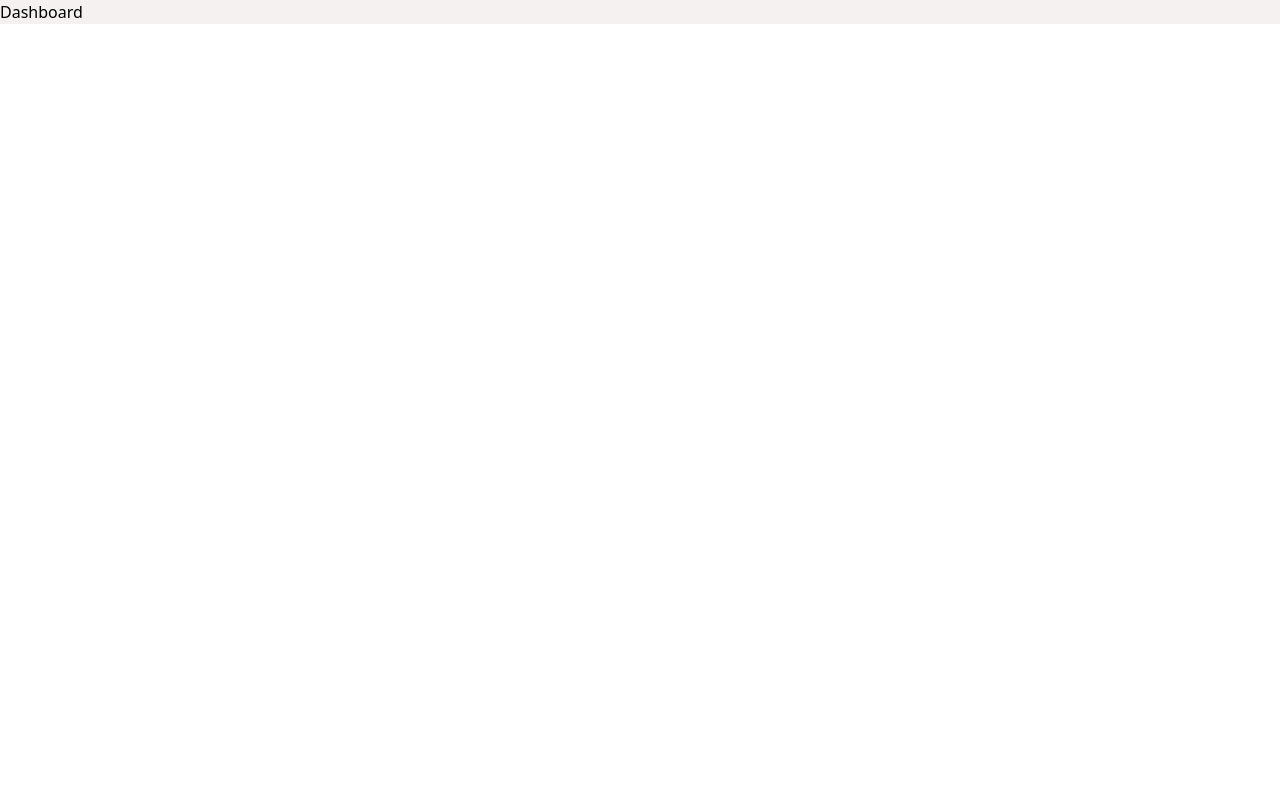
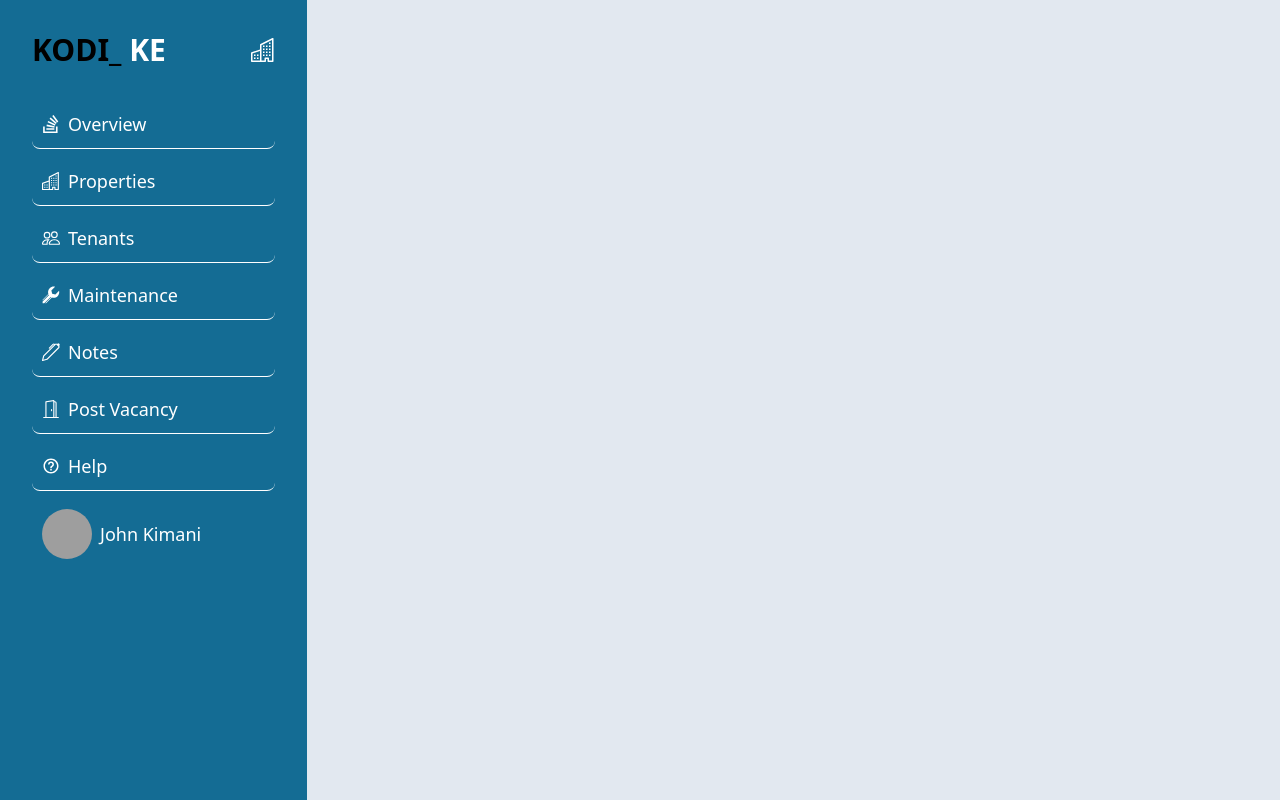
Before and after one commit to gitkrakenite/real-estate-automation, a React (Vite) app: page /dashboard in a window 1280 px wide. Built offline with nearby package versions, Linux system fonts and the light colour scheme; grey boxes are pictures that could not be loaded.

Commit message:
dashboard initial design

```diff
--- a/src/components/landlord/Register.jsx
+++ b/src/components/landlord/Register.jsx
@@ -4,6 +4,7 @@ import {
   AiOutlineEye,
   AiOutlineEyeInvisible,
   AiOutlineMail,
+  AiOutlinePhone,
 } from "react-icons/ai";
 
 import { Link, useNavigate } from "react-router-dom";
@@ -15,8 +16,8 @@ import { toast } from "react-hot-toast";
 const Register = () => {
   const [name, setName] = useState("");
   const [email, setEmail] = useState("");
-  const [category, setCategory] = useState("");
   const [password, setPassword] = useState("");
+  const [number, setNumber] = useState("");
 
   const [show, setShow] = useState(false);
 
@@ -113,6 +114,26 @@ const Register = () => {
                   <AiOutlineMail className="text-2xl" />
                 </div>
               </div>
+              {/* phone number */}
+              <div className="flex p-[10px] mr-[20px] items-center justify-between bg-slate-200 rounded-xl">
+                <div className="flex flex-col gap-[6px]">
+                  <label htmlFor="number" style={{ fontWeight: 600 }}>
+                    Phone number
+                  </label>
+                  <input
+                    id="number"
+                    type="text"
+                    placeholder="Enter your phone number"
+                    required
+                    className="bg-transparent outline-none"
+                    value={number}
+                    onChange={(e) => setNumber(e.target.value)}
+                  />
+                </div>
+                <div>
+                  <AiOutlinePhone className="text-2xl" />
+                </div>
+              </div>
               {/* password */}
               <div className="flex p-[10px] mr-[20px] items-center justify-between bg-slate-200 rounded-xl">
                 <div className="flex flex-col gap-[6px]">
--- a/src/screens/landLordScreens/dashboard/Dashboard.jsx
+++ b/src/screens/landLordScreens/dashboard/Dashboard.jsx
@@ -1,8 +1,128 @@
-import React from "react";
+import React, { useState } from "react";
 import "./dashboard.css";
+import { AiOutlinePlus } from "react-icons/ai";
+import { GiSpanner } from "react-icons/gi";
+import { BiHelpCircle } from "react-icons/bi";
+import {
+  BsStackOverflow,
+  BsBuildings,
+  BsPeople,
+  BsPen,
+  BsDoorOpen,
+} from "react-icons/bs";
 
 const Dashboard = () => {
-  return <div>Dashboard</div>;
+  // tabs navigation states
+  const [overView, setOverview] = useState(false);
+  const [properties, setProperties] = useState(false);
+  const [tenants, setTenants] = useState(false);
+  const [maintenance, setMaintenance] = useState(false);
+  const [notes, setNotes] = useState(false);
+  const [vacancy, setVacancy] = useState(false);
+  const [help, setHelp] = useState(false);
+  const [profile, setProfile] = useState(false);
+
+  // navigation functions
+
+  return (
+    <div className="h-[100vh] overflow-y-scroll">
+      <div className="flex">
+        {/* panel */}
+        <div className="flex-[0.2] bg-[#146C94] h-[100vh] px-[2em] py-[2em]">
+          <div className="mb-[2em] flex justify-between items-center">
+            <div>
+              <h2
+                className="text-3xl cursor-pointer"
+                style={{ fontWeight: 700 }}
+              >
+                KODI_ <span className="text-[#fff]">KE</span>
+              </h2>
+            </div>
+            <div>
+              <BsBuildings className="text-2xl text-white" />
+            </div>
+          </div>
+          {/* main tabs */}
+          <div>
+            <div
+              className="flex items-center gap-2 text-white text-lg p-[10px] cursor-pointer mb-2 hover:bg-[#19A7CE] rounded-lg"
+              style={{ borderBottom: "1px solid white" }}
+            >
+              <p>
+                <BsStackOverflow />
+              </p>
+              <p>Overview</p>
+            </div>
+            <div
+              className="flex items-center gap-2 text-white text-lg p-[10px] cursor-pointer mb-2 hover:bg-[#19A7CE] rounded-lg"
+              style={{ borderBottom: "1px solid white" }}
+            >
+              <p>
+                <BsBuildings />
+              </p>
+              <p>Properties</p>
+            </div>
+            <div
+              className="flex items-center gap-2 text-white text-lg p-[10px] cursor-pointer mb-2 hover:bg-[#19A7CE] rounded-lg"
+              style={{ borderBottom: "1px solid white" }}
+            >
+              <p>
+                <BsPeople />
+              </p>
+              <p>Tenants</p>
+            </div>
+            <div
+              className="flex items-center gap-2 text-white text-lg p-[10px] cursor-pointer mb-2 hover:bg-[#19A7CE] rounded-lg"
+              style={{ borderBottom: "1px solid white" }}
+            >
+              <p>
+                <GiSpanner />
+              </p>
+              <p>Maintenance</p>
+            </div>
+            <div
+              className="flex items-center gap-2 text-white text-lg p-[10px] cursor-pointer mb-2 hover:bg-[#19A7CE] rounded-lg"
+              style={{ borderBottom: "1px solid white" }}
+            >
+              <p>
+                <BsPen />
+              </p>
+              <p>Notes</p>
+            </div>
+            <div
+              className="flex items-center gap-2 text-white text-lg p-[10px] cursor-pointer mb-2 hover:bg-[#19A7CE] rounded-lg"
+              style={{ borderBottom: "1px solid white" }}
+            >
+              <p>
+                <BsDoorOpen />
+              </p>
+              <p>Post Vacancy</p>
+            </div>
+            <div
+              className="flex items-center gap-2 text-white text-lg p-[10px] cursor-pointer mb-2 hover:bg-[#19A7CE] rounded-lg"
+              style={{ borderBottom: "1px solid white" }}
+            >
+              <p>
+                <BiHelpCircle />
+              </p>
+              <p>Help</p>
+            </div>
+            <div className="flex items-center gap-2 text-white text-lg p-[10px] cursor-pointer mb-2">
+              <img
+                src="https://images.pexels.com/photos/209296/pexels-photo-209296.jpeg?auto=compress&cs=tinysrgb&w=1600"
+                alt=""
+                srcset=""
+                className="w-[50px] h-[50px] object-cover rounded-full"
+              />
+              <p>John Kimani</p>
+            </div>
+          </div>
+        </div>
+        {/* other screens */}
+        <div className="flex-[0.8] bg-slate-200"></div>
+      </div>
+    </div>
+  );
 };
 
 export default Dashboard;
```
